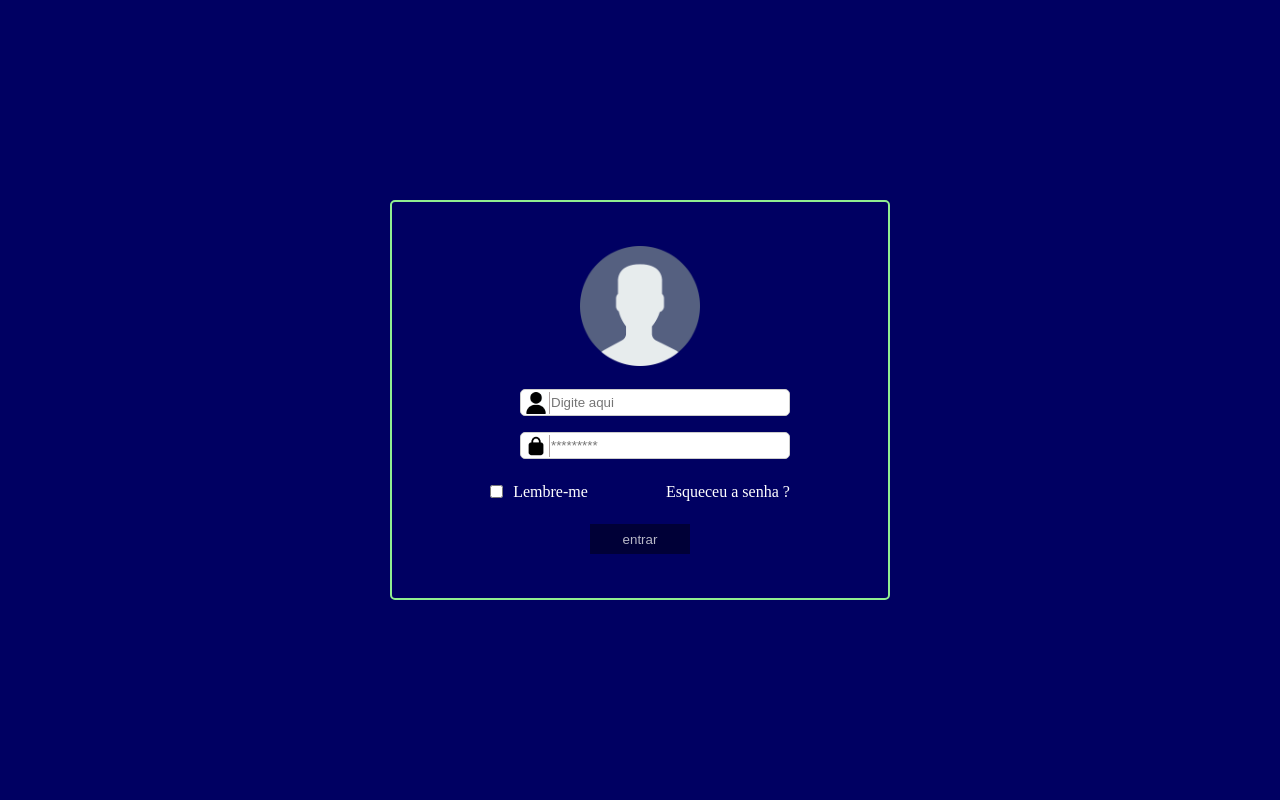
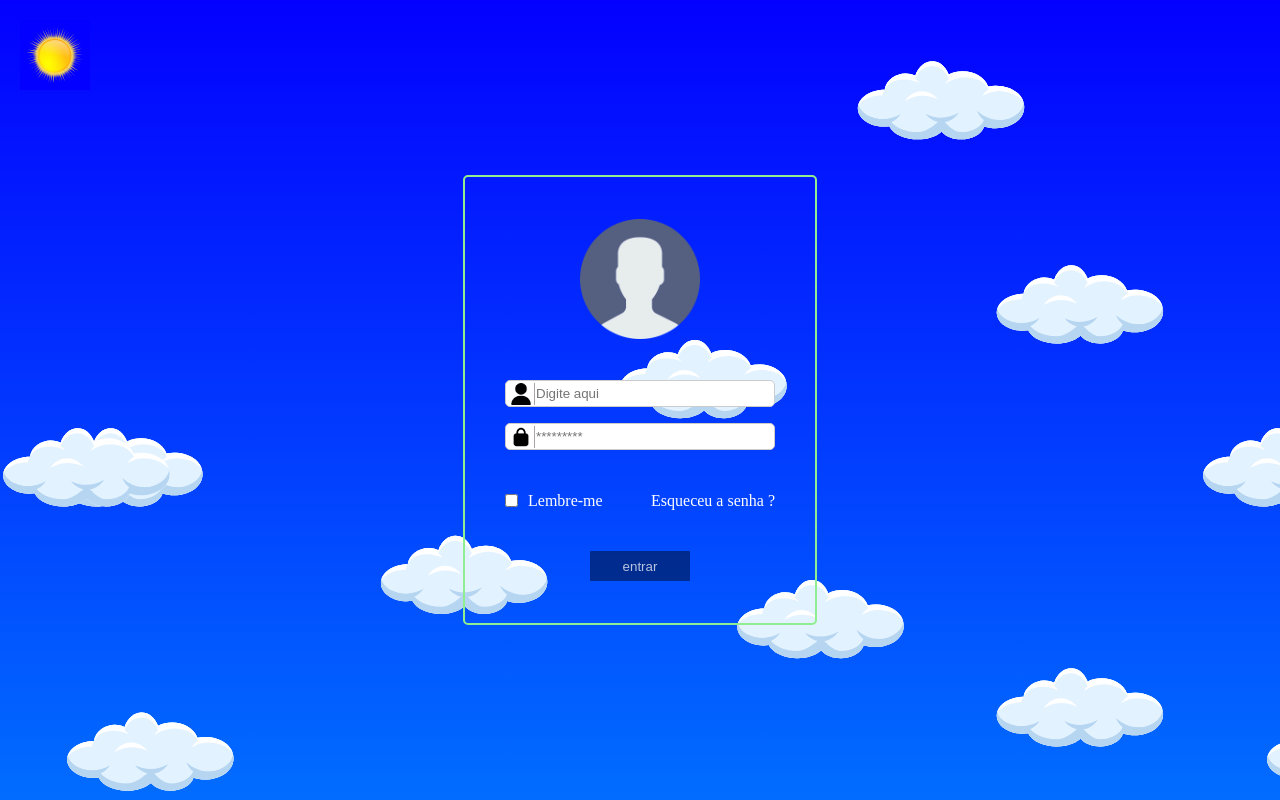
Before and after one commit to ThiagoLucca167/Tela-Login-design, a plain HTML site: page index.html in a window 1280 px wide. Drawn offline with Linux system fonts and the light colour scheme.

Commit message:
criado design de fundo, com dois temas, claro e escuro obs: vou desenvolver a funcionalidade de trocar o tema clicando no icone do sol ou lua

```diff
--- a/index.html
+++ b/index.html
@@ -7,6 +7,9 @@
     <title>Login</title>
 </head>
 <body>
+    <div class="sol">
+
+    </div>
     <div class="formulario">
            <div class="foto">
                 <div class="imageUser"></div>
@@ -37,5 +40,6 @@
             <button>entrar</button>
            </div>
     </div>
+    <div class="lua"></div>
 </body>
 </html>
--- a/style.css
+++ b/style.css
@@ -4,7 +4,7 @@
     padding: 0;
 }
 body{
-    background-color:#000062;
+    background-image: url(img/3.png);
 }
 
 body{
@@ -13,15 +13,16 @@ body{
     display: flex;
     align-items: center;
     justify-content: center;
+    flex-direction: column;
 }
 .formulario{
-    padding: 20px;
+    padding: 0px 40px;
     border: 2px solid lightgreen;
     border-radius: 5px;
 }
 .formulario{
-    width: 500px;
-    height: 400px;
+    width: fit-content;
+    height: 450px;
     display: flex;
     flex-direction: column;
     justify-content: space-evenly;
@@ -39,9 +40,10 @@ body{
 }
 
 .opcoesDeLogin{width: 100%;}
+
 .opcoesDeLogin ul{
     display: flex;
-    justify-content: space-evenly;
+    justify-content: space-between;
     align-items: center;
     list-style-type: none;
 }
@@ -57,21 +59,27 @@ body{
     text-decoration: none;
     color: white;
 }
+.opcoesDeLogin ul li a:hover{
+    text-decoration: underline;
+}
 
 .bntEnviar button{
     width: 100px;
     height: 30px;
+    cursor: pointer;
     border: none;
     color: #ffffffb8;
     background-color: #00000070;
 }
-
+.bntEnviar button:hover{
+    color: white;
+    background-color: black;
+}
 
 
 .custom-input {
     position: relative;
     display: inline-block;
-    padding-left: 30px; /* Ajuste conforme o tamanho da imagem */
   }
 
   .custom-input img {
@@ -80,7 +88,7 @@ body{
     transform: translateY(-50%);
     width: 25px;
     padding-right: 2px;
-    left: 35px;
+    left:5px;
     border: 1px solid #afa4a4;
     border-left: none;
     border-top: none;
@@ -95,7 +103,7 @@ body{
   }
 
 .imageUser{
-    background-image: url(../img/user.png);
+    background-image: url(img/user.png);
     background-repeat: no-repeat;
     background-size: contain;
     background-position: center;
@@ -103,3 +111,23 @@ body{
     height: 120px;
 
 }
+.sol{
+    background-image: url(img/4.png);
+    width: 70px;
+    height: 70px;
+    position: absolute;
+    left: 20px;
+    top: 20px;
+    cursor: pointer;
+
+}
+/*
+.lua{
+    background-image: url(img/2.png);
+    width: 70px;
+    height: 70px;
+    position: absolute;
+    left: 20px;
+    top: 20px;
+    cursor: pointer;
+}
```
Also changed, not shown: img/1.png (added), img/2.png (added), img/3.png (added), img/4.png (added).
